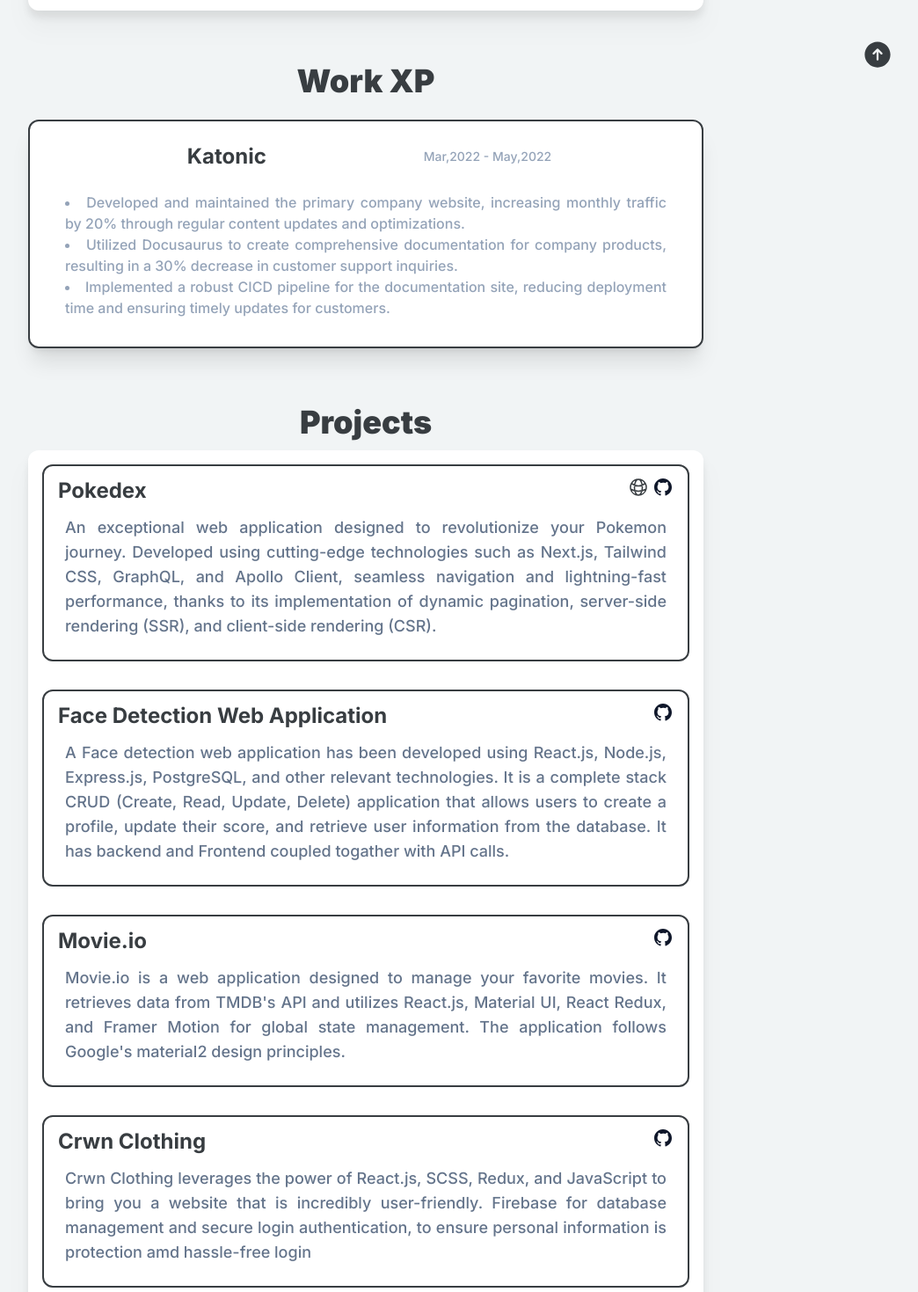
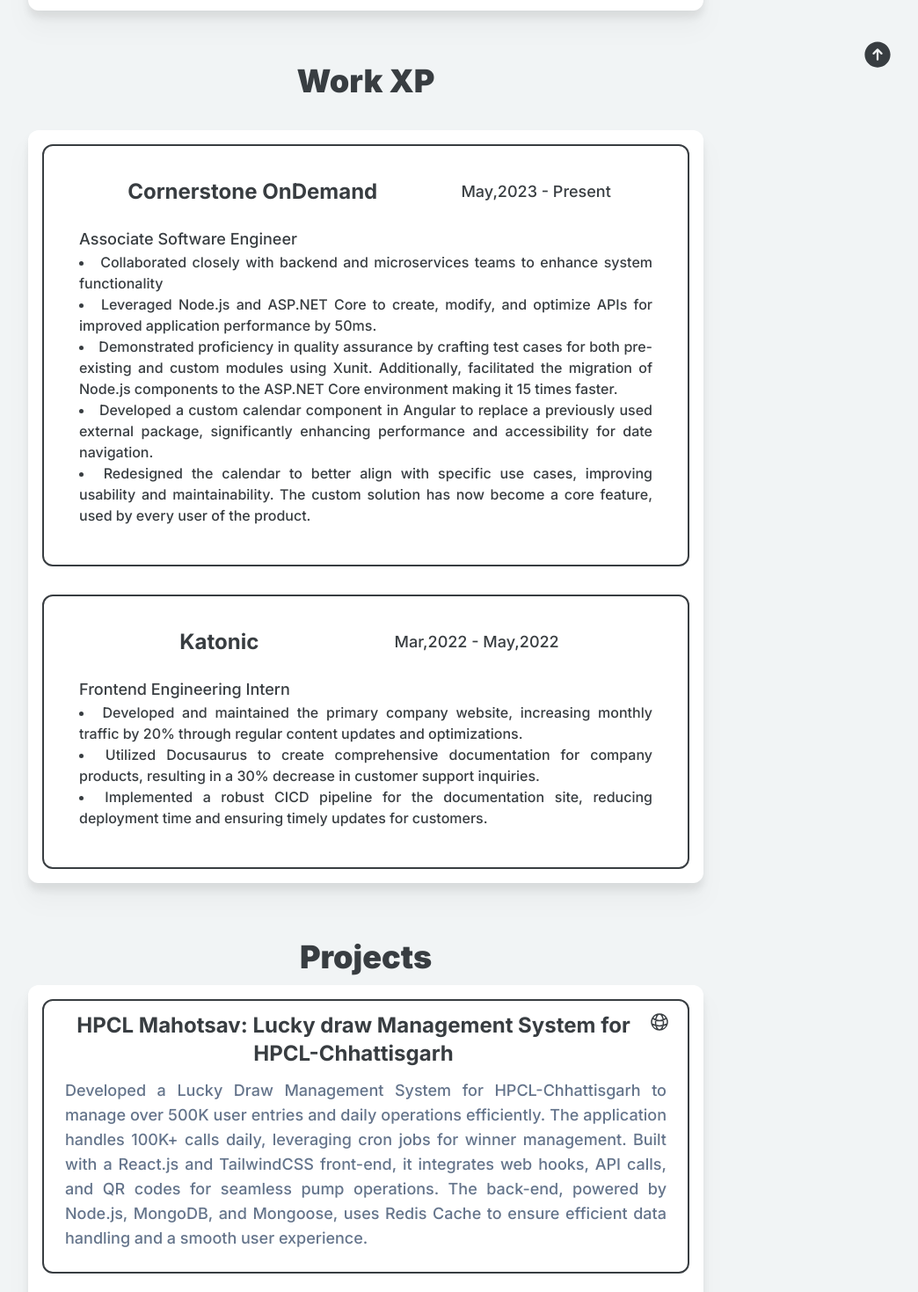
Before and after one commit to aashutosh213/portfolio, a Next.js app: page / in a window 1280 px wide. Shown: the part 680-2149 px from the top of the page at 88% size, without its empty margins (224-1268 px from the left). Built offline with nearby package versions, Linux system fonts and the light colour scheme.

Commit message:
adding new features and the new details

```diff
--- a/src/Data/ProjectData.js
+++ b/src/Data/ProjectData.js
@@ -1,4 +1,11 @@
 export const projectData = [
+
+    {
+        pname:"HPCL Mahotsav: Lucky draw Management System for HPCL-Chhattisgarh",
+        pdetails:"Developed a Lucky Draw Management System for HPCL-Chhattisgarh to manage over 500K user entries and daily operations efficiently. The application handles 100K+ calls daily, leveraging cron jobs for winner management. Built with a React.js and TailwindCSS front-end, it integrates web hooks, API calls, and QR codes for seamless pump operations. The back-end, powered by Node.js, MongoDB, and Mongoose, uses Redis Cache to ensure efficient data handling and a smooth user experience.",
+        ghLink:"NULL",
+        deploy:"https://hpcl-mahotsav.vercel.app/"
+    },
     {
         pname:"Pokedex",
         pdetails:"An exceptional web application designed to revolutionize your Pokemon journey. Developed using cutting-edge technologies such as Next.js, Tailwind CSS, GraphQL, and Apollo Client, seamless navigation and lightning-fast performance, thanks to its implementation of dynamic pagination, server-side rendering (SSR), and client-side rendering (CSR).",
@@ -23,10 +30,4 @@
         ghLink:"https://github.com/aashutosh213/Crwn-clothing",
         deploy:"NULL"
     },
-    // {
-    //     pname:"Sentimental Analysis",
-    //     pdetails:"MAde with Python, Selenium, blah blah blah",
-    //     ghLink:"https://github.com/",
-    //     deploy:"NULL"
-    // },
 ];
--- a/src/Data/WorkXpData.js
+++ b/src/Data/WorkXpData.js
@@ -1,12 +1,26 @@
 export const workXpData = [
+    {
+        title: "Cornerstone OnDemand",
+        designation: "Associate Software Engineer",
+        duration: "May,2023 - Present",
+        workedOn:["Collaborated closely with backend and microservices teams to enhance system functionality",
+            "Leveraged Node.js and ASP.NET Core to create, modify, and optimize APIs for improved application performance by 50ms.",
+            "Demonstrated proficiency in quality assurance by crafting test cases for both pre-existing and custom modules using Xunit. Additionally, facilitated the migration of Node.js components to the ASP.NET Core environment making it 15 times faster.",
+            "Developed a custom calendar component in Angular to replace a previously used external package, significantly enhancing performance and accessibility for date navigation.",
+            "Redesigned the calendar to better align with specific use cases, improving usability and maintainability. The custom solution has now become a core feature, used by every user of the product."
+        ],
+        link:"https://www.cornerstoneondemand.com/"
+    },
     {
         title: "Katonic",
         designation:"Frontend Engineering Intern",
         duration: "Mar,2022 - May,2022",
         workedOn:[
             "Developed and maintained the primary company website, increasing monthly traffic by 20% through regular content updates and optimizations.",
-            "Utilized Docusaurus to create comprehensive documentation for company products, resulting in a 30% decrease in customer support inquiries.                    ",
+            "Utilized Docusaurus to create comprehensive documentation for company products, resulting in a 30% decrease in customer support inquiries.",
             "Implemented a robust CICD pipeline for the documentation site, reducing deployment time and ensuring timely updates for customers."
-        ]
-    }
+        ],
+        link:"https://katonic.ai"
+    },
+
 ];
--- a/src/components/CarouselComp.jsx
+++ b/src/components/CarouselComp.jsx
@@ -71,7 +71,7 @@
               >
 
                 <h5 className='flex text-3xl font-bold py-8 px-10  items-center' >{item.title}<p key={index} className='px-2'>{item.svg}</p></h5>
-                <p className='flex text-base font-medium text-slate-400 px-10 text-justify pb-5'>{item.content}</p>
+                <p className='flex text-base font-medium text-black-400 px-10 text-justify pb-5'>{item.content}</p>
               </div>
             );
           })}
--- /dev/null
+++ b/src/components/Form.jsx
@@ -0,0 +1,28 @@
+import React from 'react';
+
+const Form = () => {
+    return (
+<form class="max-w-sm mx-auto mb-4 justify-center w-96">
+  <div class="mb-5">
+      <label for="email" class="block mb-2 text-md px-3 font-medium text-black-550">Email</label>
+      <input type="email" id="email" class="block w-full p-2 text-black-550 border border-gray-300 rounded-lg bg-gray-50 text-base focus:ring-blue-500 focus:border-blue-500 ">
+        </input>
+  </div>
+  <div class="mb-5">
+      <label for="name" class="block mb-2 text-md px-3 font-medium text-black-550">Name</label>
+      <input type="text" id="name" class="bg-gray-50 border border-gray-300 text-gray-900 text-sm rounded-lg focus:ring-blue-500 focus:border-blue-500 block w-full p-2.5 ">
+        </input>
+  </div>
+  <div class="mb-5">
+      <label for="message" class="block mb-2 text-md px-3 font-medium text-black-550">Message</label>
+      <input type="text" id="message" class="block w-full p-6 text-gray-900 border border-gray-300 rounded-lg bg-gray-50 text-xs focus:ring-blue-500 focus:border-blue-500 ">
+        </input>
+  </div>
+  <div class="mb-5 max-w    ">
+    <button type="submit" class="text-white bg-cyan-400 hover:bg-cyan-800 focus:ring-4 focus:outline-none focus:ring-cyan-600 font-medium rounded-lg text-sm px-5 py-2.5 text-center ">Submit</button>
+  </div>
+</form>
+    );
+};
+
+export default Form;
--- a/src/components/Projects.jsx
+++ b/src/components/Projects.jsx
@@ -21,9 +21,9 @@
                                             </svg>
                                         </p>
                                     </a>
-                                    <a key={index} href={item.ghLink}>
+                                    <a key={index} href={item.ghLink} className={item.ghLink == "NULL"? "hidden":"mr-1"}>
                                         <p>
-                                            <svg viewBox="0 0 24 24" aria-hidden="true" class="h-6 w-6 fill-slate-900"><path fill-rule="evenodd" clip-rule="evenodd" d="M12 2C6.477 2 2 6.463 2 11.97c0 4.404 2.865 8.14 6.839 9.458.5.092.682-.216.682-.48 0-.236-.008-.864-.013-1.695-2.782.602-3.369-1.337-3.369-1.337-.454-1.151-1.11-1.458-1.11-1.458-.908-.618.069-.606.069-.606 1.003.07 1.531 1.027 1.531 1.027.892 1.524 2.341 1.084 2.91.828.092-.643.35-1.083.636-1.332-2.22-.251-4.555-1.107-4.555-4.927 0-1.088.39-1.979 1.029-2.675-.103-.252-.446-1.266.098-2.638 0 0 .84-.268 2.75 1.022A9.607 9.607 0 0 1 12 6.82c.85.004 1.705.114 2.504.336 1.909-1.29 2.747-1.022 2.747-1.022.546 1.372.202 2.386.1 2.638.64.696 1.028 1.587 1.028 2.675 0 3.83-2.339 4.673-4.566 4.92.359.307.678.915.678 1.846 0 1.332-.012 2.407-.012 2.734 0 .267.18.577.688.48 3.97-1.32 6.833-5.054 6.833-9.458C22 6.463 17.522 2 12 2Z"></path></svg>
+                                            <svg viewBox="0 0 24 24" aria-hidden="true" class="h-6 w-6 fill-slate-900"><path fillRule="evenodd" clipRule="evenodd" d="M12 2C6.477 2 2 6.463 2 11.97c0 4.404 2.865 8.14 6.839 9.458.5.092.682-.216.682-.48 0-.236-.008-.864-.013-1.695-2.782.602-3.369-1.337-3.369-1.337-.454-1.151-1.11-1.458-1.11-1.458-.908-.618.069-.606.069-.606 1.003.07 1.531 1.027 1.531 1.027.892 1.524 2.341 1.084 2.91.828.092-.643.35-1.083.636-1.332-2.22-.251-4.555-1.107-4.555-4.927 0-1.088.39-1.979 1.029-2.675-.103-.252-.446-1.266.098-2.638 0 0 .84-.268 2.75 1.022A9.607 9.607 0 0 1 12 6.82c.85.004 1.705.114 2.504.336 1.909-1.29 2.747-1.022 2.747-1.022.546 1.372.202 2.386.1 2.638.64.696 1.028 1.587 1.028 2.675 0 3.83-2.339 4.673-4.566 4.92.359.307.678.915.678 1.846 0 1.332-.012 2.407-.012 2.734 0 .267.18.577.688.48 3.97-1.32 6.833-5.054 6.833-9.458C22 6.463 17.522 2 12 2Z"></path></svg>
                                         </p>
                                     </a>
                                 </div>
--- a/src/components/WorkXP.jsx
+++ b/src/components/WorkXP.jsx
@@ -1,27 +1,31 @@
 import React from 'react';
+import { workXpData } from '@/Data/WorkXpData';
 
 const WorkXP = () => {
     return (
         <div id='WorkXP'  className='flex flex-col mt-12 py-3 w-3/5 text-[#383d41] '>
             <div className='text-4xl text-center font-black mb-6'> Work XP</div>
-            <a href="https://katonic.ai" className='border-2 border-[#383d41] rounded-xl bg-white shadow-xl'>
+            <div className='flex flex-col justify-center mt-3 w-full rounded-xl bg-white drop-shadow-xl'>
+                {workXpData.map( (item, index) => {
+                    return(
+                        <div key={index} className={'flex flex-col text-center my-4 mx-4 py-3 border-2 border-[#383d41] rounded-xl'}>
+                            <a href={item.link}>
                 <div className='flex flex-row justify-evenly my-6 items-center '>
-                    <p className='text-2xl font-bold px-2 rounded-full hover:bg-[#35b2cc]'>Katonic</p>
-                    <p className='text-sm font-medium text-slate-400'>Mar,2022 - May,2022</p>
+                    <p className='text-2xl font-bold px-2 rounded-full hover:bg-[#35b2cc]'>{item.title}</p>
+                    <p className='text-lg font-medium text-black-400'>{item.duration}</p>
                 </div>
+                <p className='text-lg text-left px-10 font-medium text-black-550'>{item.designation}</p>
                 <div className=' px-10 mb-8 list-outside text-justify'>
-                    <li className='text-base text-slate-400 font-medium'>
-                        Developed and maintained the primary company website, increasing monthly traffic by 20% through regular content updates and optimizations.
-                    </li>
-                    <li className='text-base text-slate-400 font-medium'>
-                        Utilized Docusaurus to create comprehensive documentation for company products, resulting in a 30% decrease in customer support inquiries.
-                    </li>
-                    <li className='text-base text-slate-400 font-medium'>
-                        Implemented a robust CICD pipeline for the documentation site, reducing deployment time and ensuring timely updates for customers.
-                    </li>
+                {item.workedOn.map((itm, idx)=>{
+                    return (<li key={idx} className='text-base text-black-400 font-medium'>{itm}</li>);
+                })}
                 </div>
-            </a>
 
+                        </a>
+                        </div>
+                    );
+                })}
+            </div>
         </div>
     );
 };
--- a/src/components/contact.jsx
+++ b/src/components/contact.jsx
@@ -1,4 +1,5 @@
 import React from 'react';
+import Form from './Form';
 // import
 
 const Contact = () => {
@@ -7,17 +8,19 @@
 
             <h2 className='text-3xl font-black text-center pb-3 mb-5'>Contact</h2>
 
+            <Form/>
+
             <div className='flex justify-around mb-5'>
                 <a href='https://drive.google.com/file/d/1N4BAKnECTarHilvTPYn-hIP3rMLbV8NN/view?usp=drive_link' target='_blank' className='radius-xl rounded-full bg-[#35b2cc] px-4 py-3'>Checkout My Resume</a>
             </div>
 
             <div className='flex flex-row  justify-around'>
                 <a className='flex' href='https://www.linkedin.com/in/aashutosh213/'>Linkedin
-                    <i className='w-1 mx-1'><svg xmlns="http://www.w3.org/2000/svg" data-name="Layer 1" id="linkedin"><path d="M20.47,2H3.53A1.45,1.45,0,0,0,2.06,3.43V20.57A1.45,1.45,0,0,0,3.53,22H20.47a1.45,1.45,0,0,0,1.47-1.43V3.43A1.45,1.45,0,0,0,20.47,2ZM8.09,18.74h-3v-9h3ZM6.59,8.48h0a1.56,1.56,0,1,1,0-3.12,1.57,1.57,0,1,1,0,3.12ZM18.91,18.74h-3V13.91c0-1.21-.43-2-1.52-2A1.65,1.65,0,0,0,12.85,13a2,2,0,0,0-.1.73v5h-3s0-8.18,0-9h3V11A3,3,0,0,1,15.46,9.5c2,0,3.45,1.29,3.45,4.06Z"></path></svg></i>
+                    <i className='w-1 mx-1'><svg xmlns="http://www.w3.org/2000/svg" height="25px" data-name="Layer 1" id="linkedin"><path d="M20.47,2H3.53A1.45,1.45,0,0,0,2.06,3.43V20.57A1.45,1.45,0,0,0,3.53,22H20.47a1.45,1.45,0,0,0,1.47-1.43V3.43A1.45,1.45,0,0,0,20.47,2ZM8.09,18.74h-3v-9h3ZM6.59,8.48h0a1.56,1.56,0,1,1,0-3.12,1.57,1.57,0,1,1,0,3.12ZM18.91,18.74h-3V13.91c0-1.21-.43-2-1.52-2A1.65,1.65,0,0,0,12.85,13a2,2,0,0,0-.1.73v5h-3s0-8.18,0-9h3V11A3,3,0,0,1,15.46,9.5c2,0,3.45,1.29,3.45,4.06Z"></path></svg></i>
                 </a>
                 <a className='flex' href='https://www.github.com/aashutosh213/'>Github
                     <i className='w-1 mx-1'>
-                    <svg xmlns="http://www.w3.org/2000/svg" data-name="Layer 1"  id="github"><path d="M12,2.2467A10.00042,10.00042,0,0,0,8.83752,21.73419c.5.08752.6875-.21247.6875-.475,0-.23749-.01251-1.025-.01251-1.86249C7,19.85919,6.35,18.78423,6.15,18.22173A3.636,3.636,0,0,0,5.125,16.8092c-.35-.1875-.85-.65-.01251-.66248A2.00117,2.00117,0,0,1,6.65,17.17169a2.13742,2.13742,0,0,0,2.91248.825A2.10376,2.10376,0,0,1,10.2,16.65923c-2.225-.25-4.55-1.11254-4.55-4.9375a3.89187,3.89187,0,0,1,1.025-2.6875,3.59373,3.59373,0,0,1,.1-2.65s.83747-.26251,2.75,1.025a9.42747,9.42747,0,0,1,5,0c1.91248-1.3,2.75-1.025,2.75-1.025a3.59323,3.59323,0,0,1,.1,2.65,3.869,3.869,0,0,1,1.025,2.6875c0,3.83747-2.33752,4.6875-4.5625,4.9375a2.36814,2.36814,0,0,1,.675,1.85c0,1.33752-.01251,2.41248-.01251,2.75,0,.26251.1875.575.6875.475A10.0053,10.0053,0,0,0,12,2.2467Z"></path></svg>
+                    <svg xmlns="http://www.w3.org/2000/svg" data-name="Layer 1"  id="github" height="25px" ><path d="M12,2.2467A10.00042,10.00042,0,0,0,8.83752,21.73419c.5.08752.6875-.21247.6875-.475,0-.23749-.01251-1.025-.01251-1.86249C7,19.85919,6.35,18.78423,6.15,18.22173A3.636,3.636,0,0,0,5.125,16.8092c-.35-.1875-.85-.65-.01251-.66248A2.00117,2.00117,0,0,1,6.65,17.17169a2.13742,2.13742,0,0,0,2.91248.825A2.10376,2.10376,0,0,1,10.2,16.65923c-2.225-.25-4.55-1.11254-4.55-4.9375a3.89187,3.89187,0,0,1,1.025-2.6875,3.59373,3.59373,0,0,1,.1-2.65s.83747-.26251,2.75,1.025a9.42747,9.42747,0,0,1,5,0c1.91248-1.3,2.75-1.025,2.75-1.025a3.59323,3.59323,0,0,1,.1,2.65,3.869,3.869,0,0,1,1.025,2.6875c0,3.83747-2.33752,4.6875-4.5625,4.9375a2.36814,2.36814,0,0,1,.675,1.85c0,1.33752-.01251,2.41248-.01251,2.75,0,.26251.1875.575.6875.475A10.0053,10.0053,0,0,0,12,2.2467Z"></path></svg>
                     </i>
                 </a>
                 <a className='flex' href= "mailto:aashutosh213@gmail.com ? subject = Regarding Job Opportunity">Mail
--- a/src/components/footer.jsx
+++ b/src/components/footer.jsx
@@ -2,7 +2,7 @@
 
 const Footer = () => {
     return (
-        <div className='text-center text-lg py-3 mx-2 font-medium text-slate-500'>
+        <div className='text-center text-sm py-3 mx-2 font-medium text-slate-500'>
             Made using Next.Js and Tailwind CSS<br/> &#169;Aashutosh Tiwari
         </div>
     );
```
Also changed, not shown: 1 other file (tests, documents, lock files or other folders).
